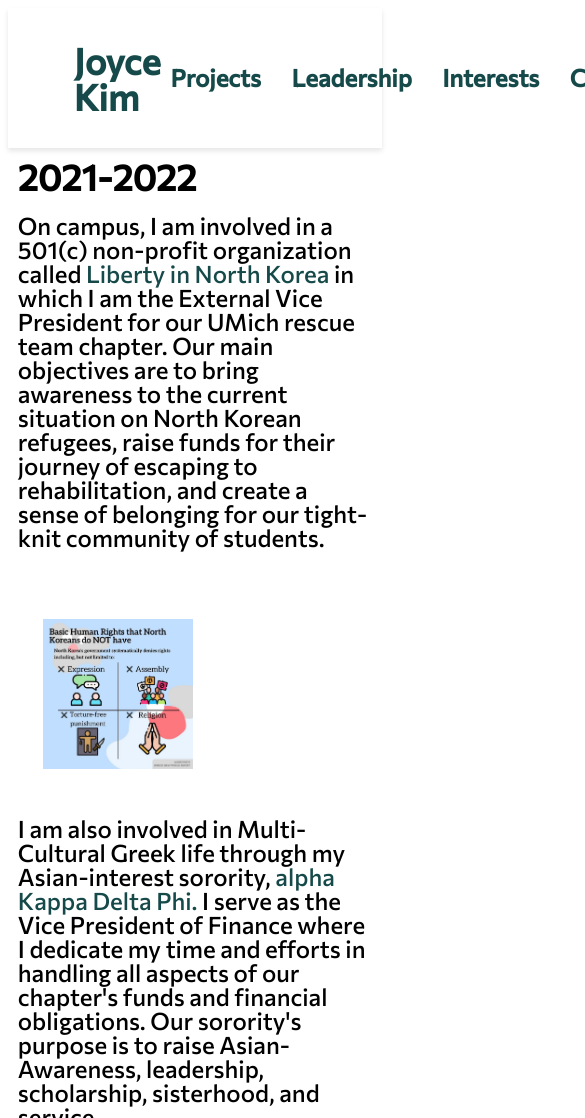
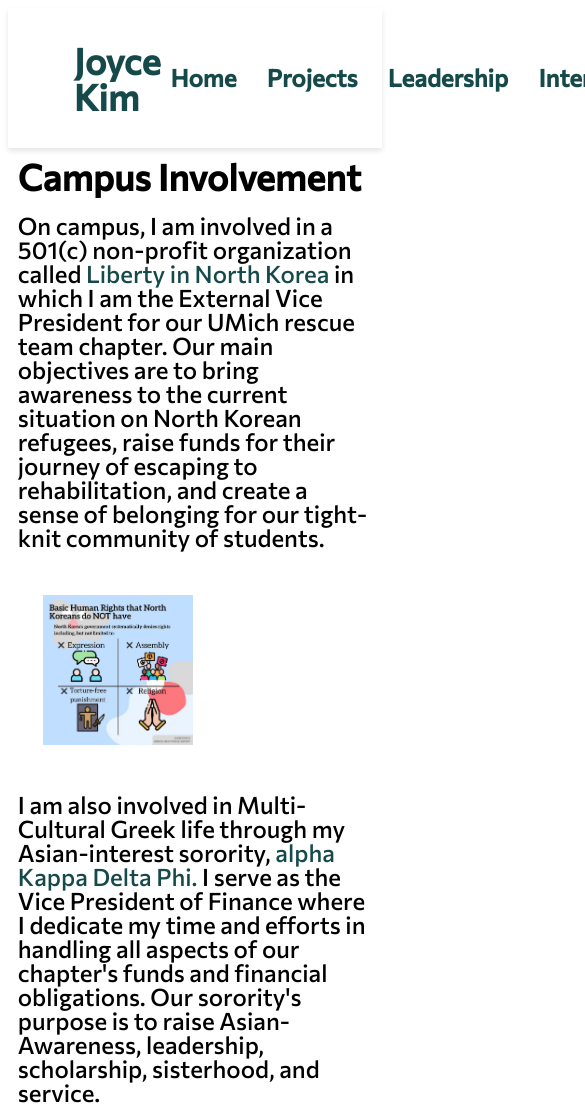
Before and after one commit to jkizzle1/portfolio-content, a plain HTML site: page leadership.html in a window 390 px wide. Shown: the top 1118 px of the page, 585 px wide, since content can reach past the window. Drawn offline with Linux system fonts and the light colour scheme.

Commit message:
mobile view

```diff
--- a/css/style.css
+++ b/css/style.css
@@ -166,7 +166,7 @@
 
 .awesome-icon {
 	color:(--primary-color);
-	height: 1em;
+	height: 70%
 
 }
 
--- a/leadership.html
+++ b/leadership.html
@@ -20,6 +20,7 @@
 			<ul class="navigation">
 				<!-- Since I am on the index file I added class = action to the link to index. -->
 
+				<li><a href = "index.html" class="nav-link">Home</a></li>
 				<li><a href = "works.html" class="nav-link">Projects</a></li>
 				<li><a href = "leadership.html" class="nav-link">Leadership</a></li>
 				<li><a href = "interests.html"class="nav-link">Interests</a></li>
@@ -29,24 +30,29 @@
 				<ion-icon class="bars" name="menu-outline"></ion-icon>
 			</button>
 		</nav>
-		<h1>2021-2022</h1>
+		<h1>Campus Involvement</h1>
 	</header>
 
 
 	<main>
+		<div section="leadership">
 			<p> On campus, I am involved in a 501(c) non-profit organization
 				called <a href = "https://www.libertyinnorthkorea.org/">Liberty in North Korea</a> in
 				which I am the External Vice President for our UMich rescue team chapter. Our main
 				objectives are to bring awareness to the current situation on North Korean refugees,
 				raise funds for their journey of escaping to rehabilitation, and create a sense of
-			belonging for our tight-knit community of students.</p> <br>
-			<img src = "images/link.jpg" alt="LiNK" width="200"/> <br>
+				belonging for our tight-knit community of students.</p>
+				<img src = "images/link.jpg" alt="LiNK" width="200"/>
 
+		</div>
+		<div class="akdphi">
 			<p>I am also involved in Multi-Cultural Greek life through my Asian-interest sorority,
 				<a href = "https://www.akdphi.org/"> alpha Kappa Delta Phi.</a> I serve as the Vice
 				President of Finance where I dedicate my time and efforts in handling all aspects of our
 				chapter's funds and financial obligations. Our sorority's purpose is to raise Asian-Awareness,
 				leadership, scholarship, sisterhood, and service. </p>
+
+		</div>
 
 
 	</main>
```
Also changed, not shown: contactpage.html (+1 -0 lines), index.html (+1 -0 lines), interests.html (+1 -0 lines), works.html (+1 -0 lines). Lines whose indentation alone changed are shown as unchanged.
